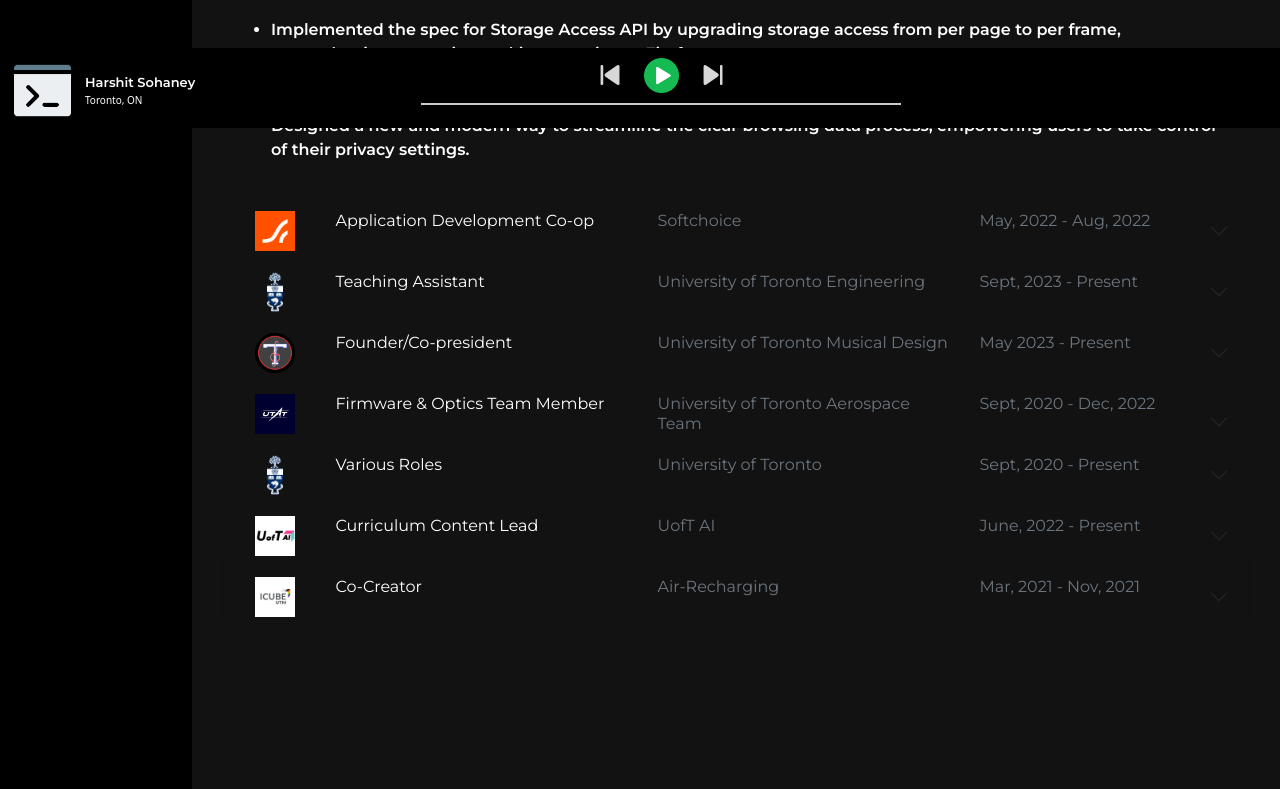
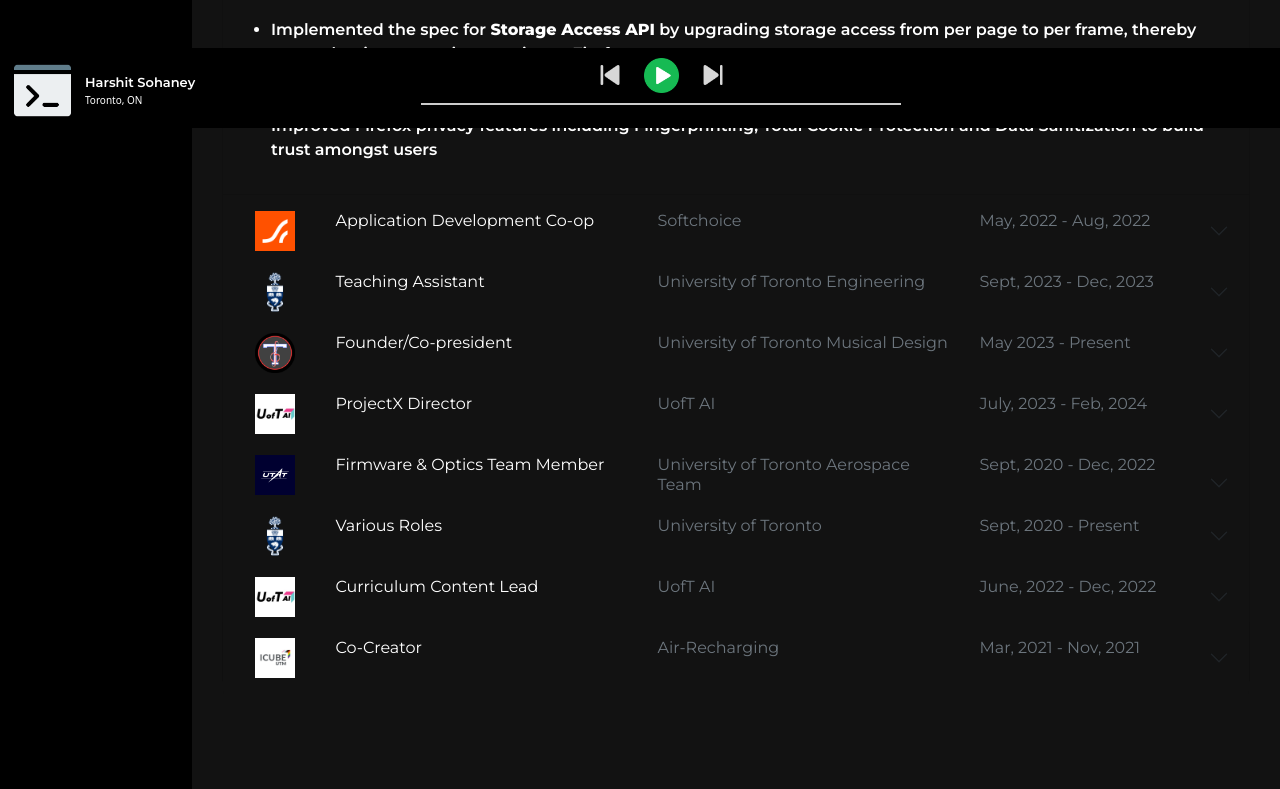
Before and after one commit to HarshitSohaney/Personal-Website, a plain HTML site: page index.html in a window 1280 px wide. Shown: the part 672-1461 px from the top of the page. Drawn offline with nearby package versions, Linux system fonts and the light colour scheme; a web font is replaced by a local one.

Commit message:
Made changes to info

```diff
--- a/index.html
+++ b/index.html
@@ -195,10 +195,10 @@
                 <div id="collapseZero" class="accordion-collapse collapse show" data-bs-parent="#myAccordion">
                     <div class="card-body">
                       <ul>
-                        <li>Implemented the spec for Storage Access API by upgrading storage access from
-                          per page to per frame, strengthening cross-site tracking security on Firefox.</li>
-                        <li>Maintained Firefox privacy features related to fingerprinting, total cookie protection and security as a member of the anti-tracking web-platform team.</li>
-                        <li>Designed a new and modern way to streamline the clear browsing data process, empowering users to take control of their privacy settings.</li>
+                        <li>Implemented the spec for <b>Storage Access API</b> by upgrading storage access from
+                          per page to per frame, thereby strengthening cross-site security on Firefox</li>
+                        <li>Revamped the front-end & back-end for the <b>clear browsing data</b> process, contributing to a secure & personalized browsing experience for 300 millions users</li>
+                        <li>Improved Firefox privacy features including Fingerprinting, Total Cookie Protection and Data Sanitization to build trust amongst users</li>
                       </ul>
                     </div>
                 </div>
@@ -251,7 +251,7 @@
                             <p> University of Toronto Engineering </p>
                           </div>
                           <div class="col-3 text-secondary">
-                            <p>Sept, 2023 - Present</p>
+                            <p>Sept, 2023 - Dec, 2023</p>
                           </div>
                         </div>
                       </div>
@@ -298,6 +298,39 @@
                   </div>
                 </div>
               </div>
+              <!-- UofT AI ProjectX -->
+              <div class="accordion-item search-tag">
+                <h2 class="accordion-header" id="headingFour">
+                    <button type="button" class="accordion-button collapsed background-black" data-bs-toggle="collapse" data-bs-target="#collapseFour">
+                      <div class="container">
+                        <div class="row">
+                          <div class="col-1">
+                            <img src="Pictures/UOFTAI.jpg" alt="Uoft" width="40px" height="40px">
+                          </div>
+                          <div class="col-4">
+                            <p> ProjectX Director </p>
+                          </div>
+                          <div class="col-4 text-secondary">
+                            <p> UofT AI </p>
+                          </div>
+                          <div class="col-3 text-muted">
+                            <p>July, 2023 - Feb, 2024</p>
+                          </div>
+                        </div>
+                      </div>
+                    </button>
+                </h2>
+                <div id="collapseFour" class="accordion-collapse collapse" data-bs-parent="#myAccordion">
+                  <div class="card-body">
+                    <ul>
+                      <li>
+                        Directed Canada's largest AI research competition, with over $10,000 in prizes.
+                      </li>
+                      <li> <a rel="noopener" target="_blank" href="https://www.uoft.ai/projectx-2023">Link to ProjectX 2023-24</a></li>
+                    </ul>
+                  </div>
+                </div>
+              </div>
               <!-- UTAT -->
               <div class="accordion-item search-tag">
                   <h2 class="accordion-header" id="headingTwo">
@@ -325,7 +358,7 @@
                         <table class="table background-black">
                           <tr>
                             <th> Firmware & Optics Payload </th>
-                            <th> Sept, 2021 - Present</th>
+                            <th> Sept, 2021 - Sept, 2022</th>
                           </tr>
                           <tr>
                             <td colspan="3">
@@ -382,7 +415,7 @@
                             <tr>
                               <th> Electrical & Computer Engineering Club </th>
                               <th> Events Director</th>
-                              <th> August 2022 - Present</th>
+                              <th> Aug, 2022 - May, 2023</th>
                             </tr>
                             <!-- UofT Hacks -->
                             <tr>
@@ -467,7 +500,7 @@
                             <p> UofT AI</p>
                           </div>
                           <div class="col-3 text-muted">
-                            <p>June, 2022 - Present</p>
+                            <p>June, 2022 - Dec, 2022</p>
                           </div>
                         </div>
                       </div>
```
